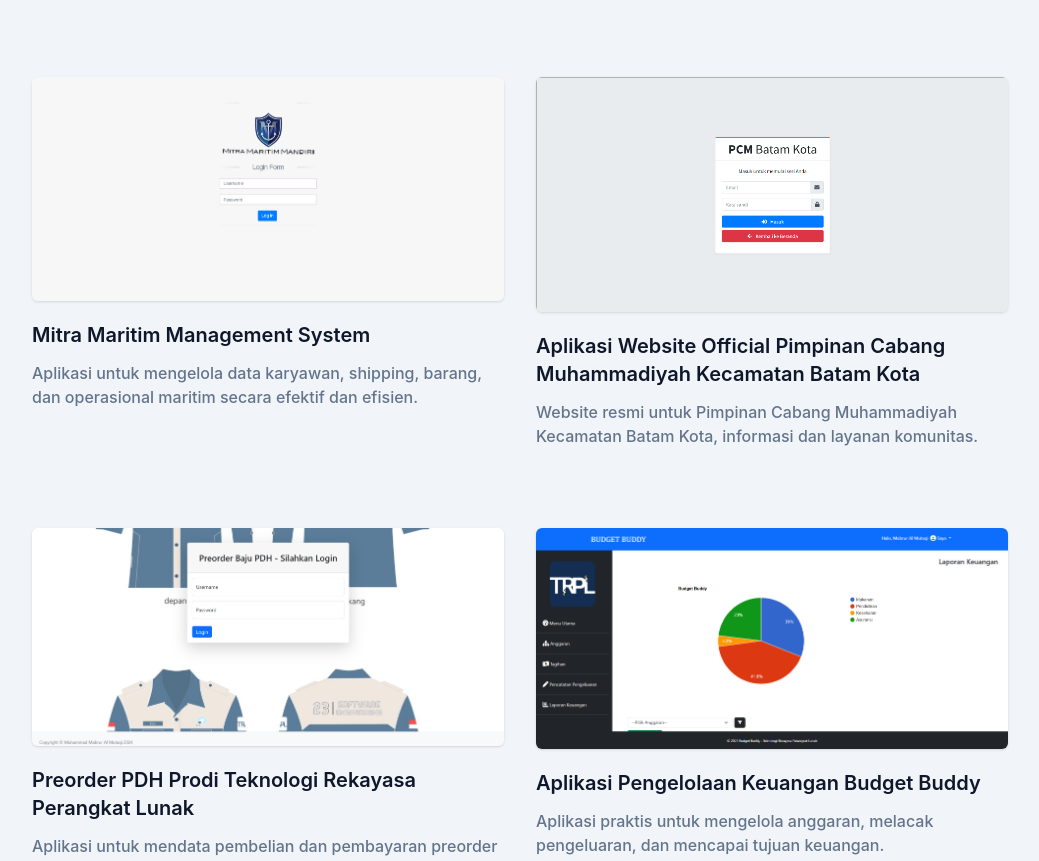
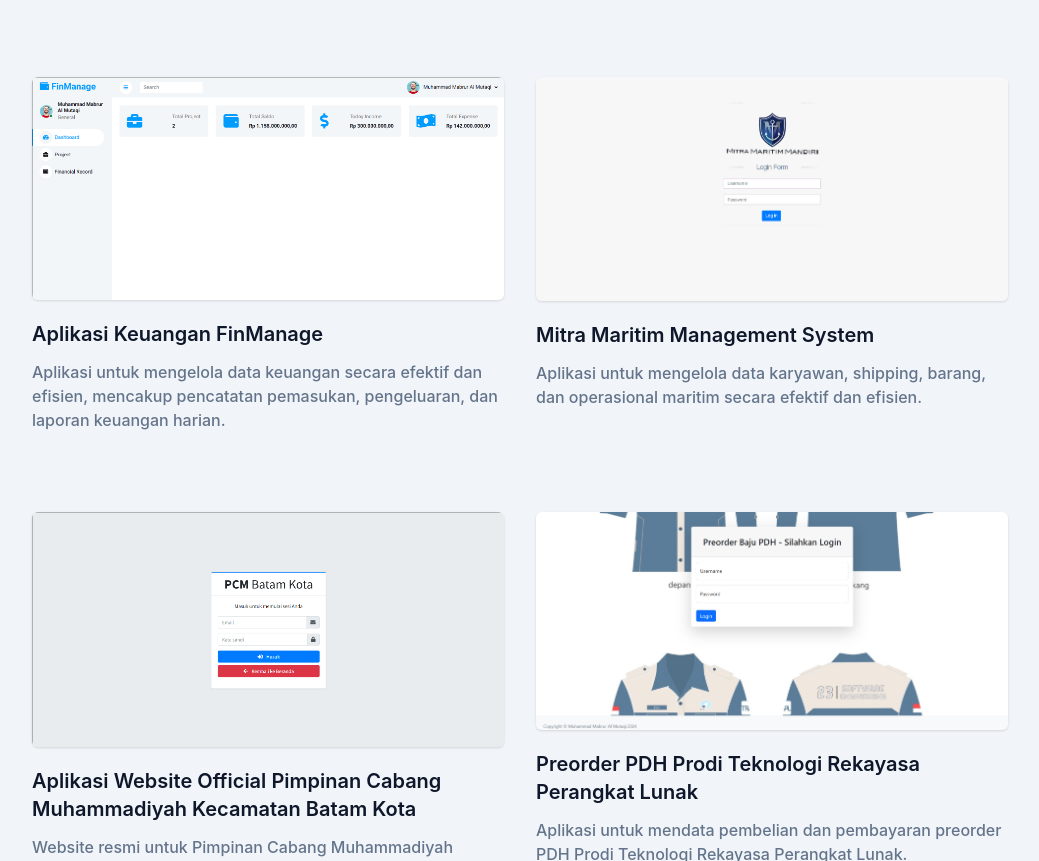
Before and after one commit to Mabrural/portfolio-tailwind, a website: page index.html in a window 1280 px wide. Shown: the part 1523-2384 px from the top of the page, without its empty margins (120-1159 px from the left). Drawn offline with Linux system fonts and the light colour scheme.

Commit message:
penambahan portfolio baru yaitu aplikasi fin-manage

```diff
--- a/index.html
+++ b/index.html
@@ -133,6 +133,14 @@
             </div>
 
             <div class="w-full px-4 flex flex-wrap justify-center xl:w-10/12 xl:mx-auto">
+
+                <div class="mb-12 p-4 md:w-1/2">
+                    <div class="rounded-md shadow overflow-hidden">
+                        <img src="dist/img/portfolio/fin-manage (2).png" alt="FinManage" width="w-full">
+                    </div>
+                    <h3 class="font-semibold text-xl text-dark mt-5 mb-3">Aplikasi Keuangan FinManage</h3>
+                    <p class="font-medium text-base text-secondary">Aplikasi untuk mengelola data keuangan secara efektif dan efisien, mencakup pencatatan pemasukan, pengeluaran, dan laporan keuangan harian.</p>
+                </div>
 
                 <div class="mb-12 p-4 md:w-1/2">
                     <div class="rounded-md shadow overflow-hidden">
```
Also changed, not shown: dist/img/portfolio/fin-manage (1).png (added), dist/img/portfolio/fin-manage (2).png (added), dist/img/portfolio/fin-manage (3).png (added), src/output.css (added).
